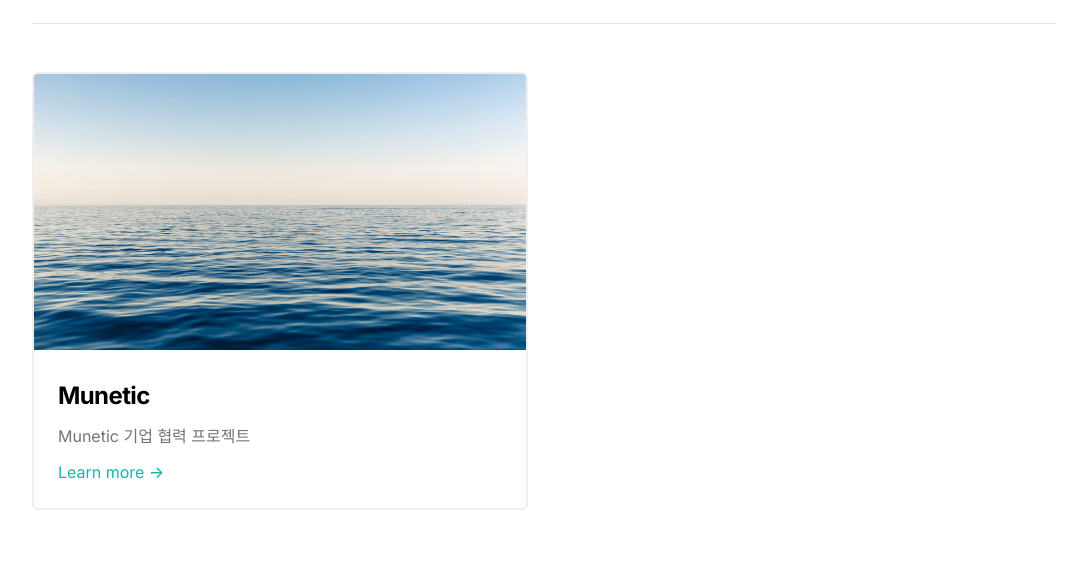
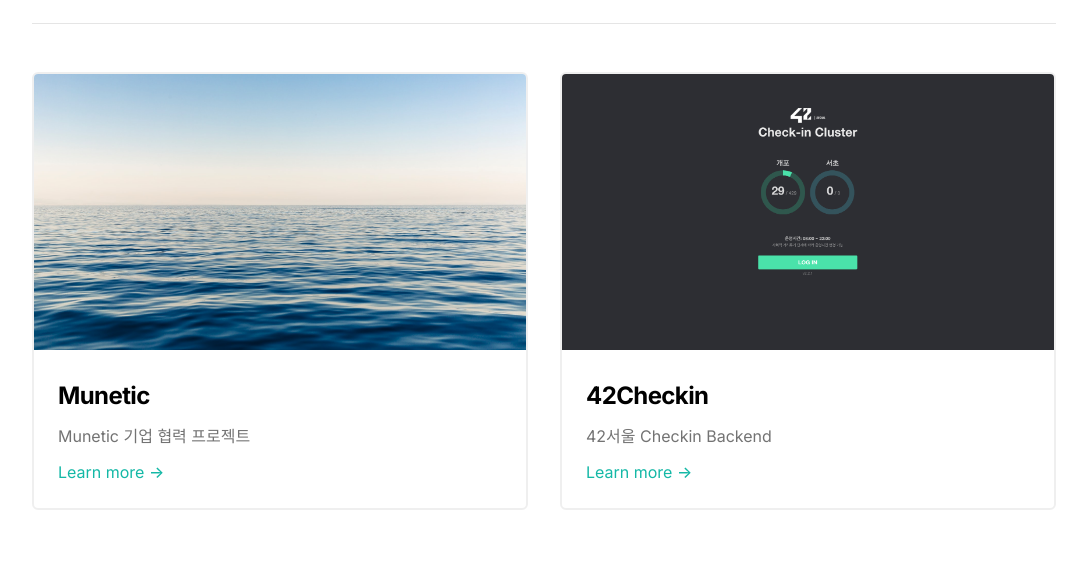
Before and after one commit to chaeinP/chaeinP_Devlog, a Next.js app: page /projects in a window 1280 px wide. Shown: the part 213-789 px from the top of the page, without its empty margins (96-1183 px from the left). Built offline with nearby package versions, Linux system fonts and the light colour scheme; no server answers; what @tailwindcss/typography would draw is missing.

Commit message:
[create]new project

```diff
--- a/data/projectsData.js
+++ b/data/projectsData.js
@@ -5,6 +5,12 @@ const projectsData = [
     imgSrc: '/static/images/ocean.jpeg',
     href: 'https://chaeinp.vercel.app/tags/munetic',
   },
+  {
+    title: '42Checkin',
+    description: `42서울 Checkin Backend`,
+    imgSrc: '/static/images/42checkin.png',
+    href: 'https://chaeinp.vercel.app/tags/42checkin',
+  },
 ]
 
 export default projectsData
```
Also changed, not shown: data/blog/42Seoul/01_라피신회고.md (+1 -1 lines), data/blog/42checkin/01.errorTrace.md (added, +11 -0 lines), public/static/images/42checkin.png (added).
